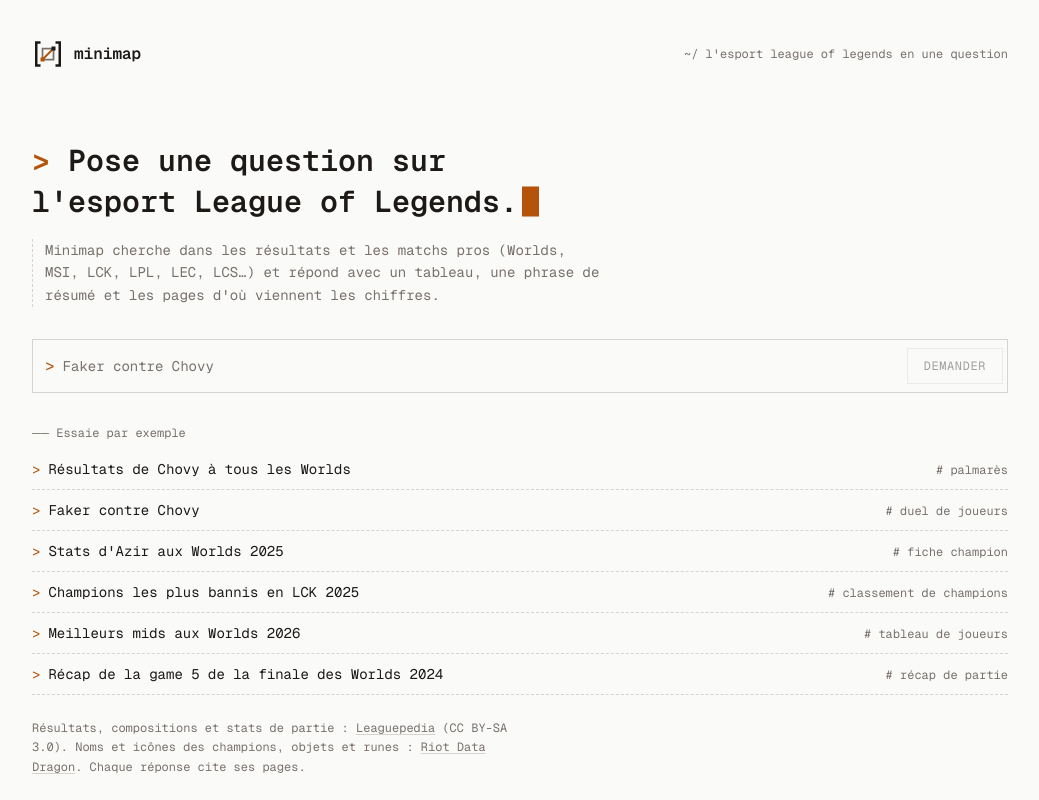
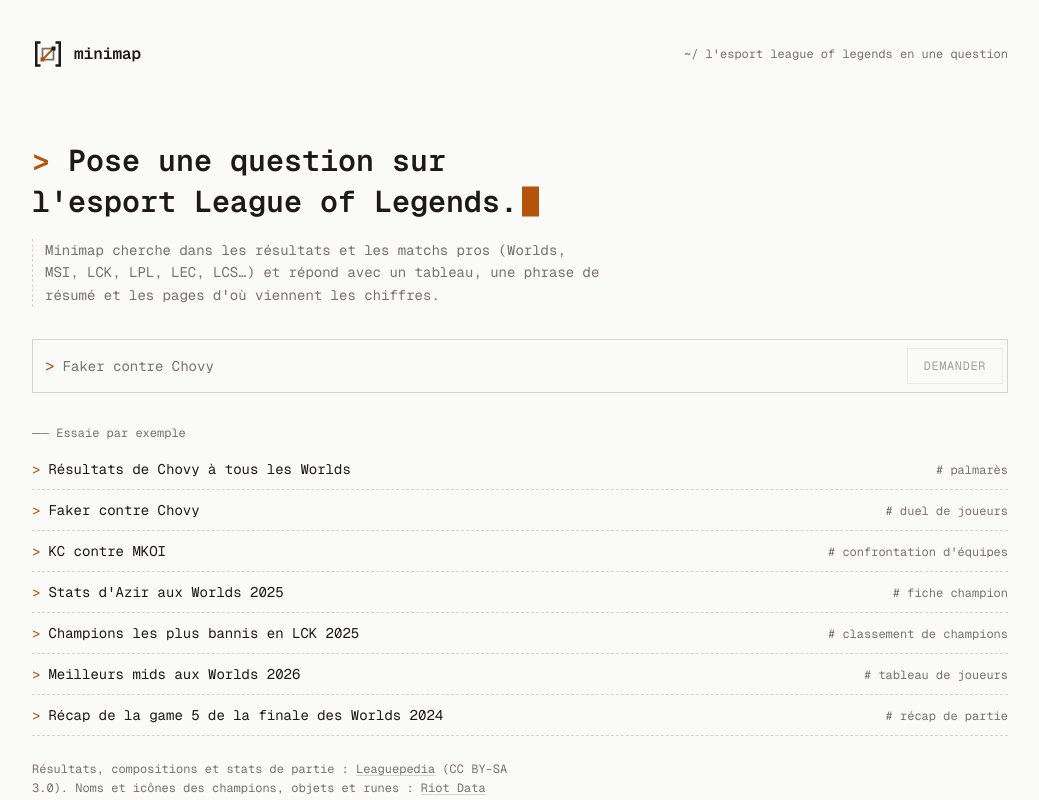
Before and after one commit to AzaWoodyy/farsight, a Next.js app: page / in a window 1280 px wide. Shown: the top 800 px of the page, without its empty margins (120-1159 px from the left). Built offline with nearby package versions, Linux system fonts and the light colour scheme.

Commit message:
Ajouter l'exemple de confrontation d'équipes
La #19 apporte un septième affichage, la confrontation de deux équipes :
« KC contre MKOI » le montre sur l'accueil, comme les six autres types.

```diff
--- a/src/app/agent-console.tsx
+++ b/src/app/agent-console.tsx
@@ -30,6 +30,7 @@ import { Versus } from "./versus";
 const EXAMPLES = [
   { question: "Résultats de Chovy à tous les Worlds", display: "palmarès" },
   { question: "Faker contre Chovy", display: "duel de joueurs" },
+  { question: "KC contre MKOI", display: "confrontation d'équipes" },
   { question: "Stats d'Azir aux Worlds 2025", display: "fiche champion" },
   { question: "Champions les plus bannis en LCK 2025", display: "classement de champions" },
   { question: "Meilleurs mids aux Worlds 2026", display: "tableau de joueurs" },
```
